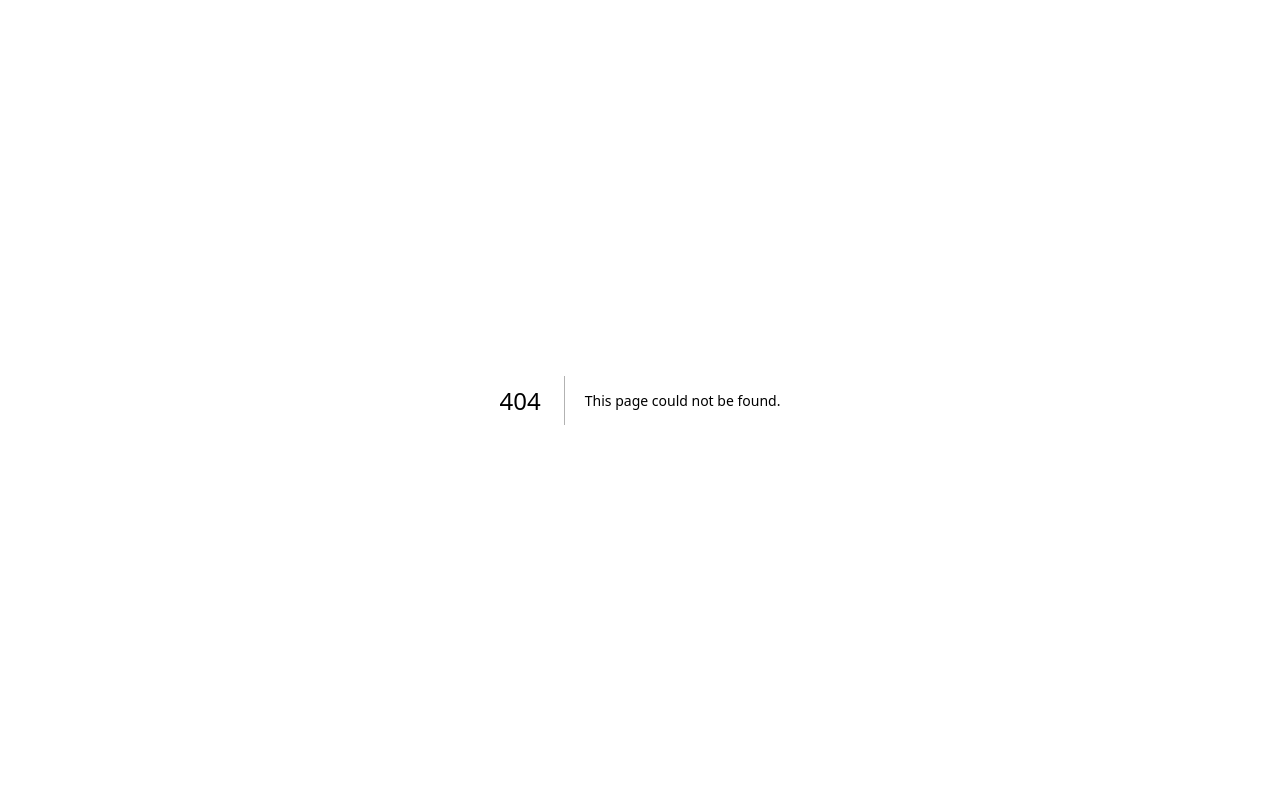
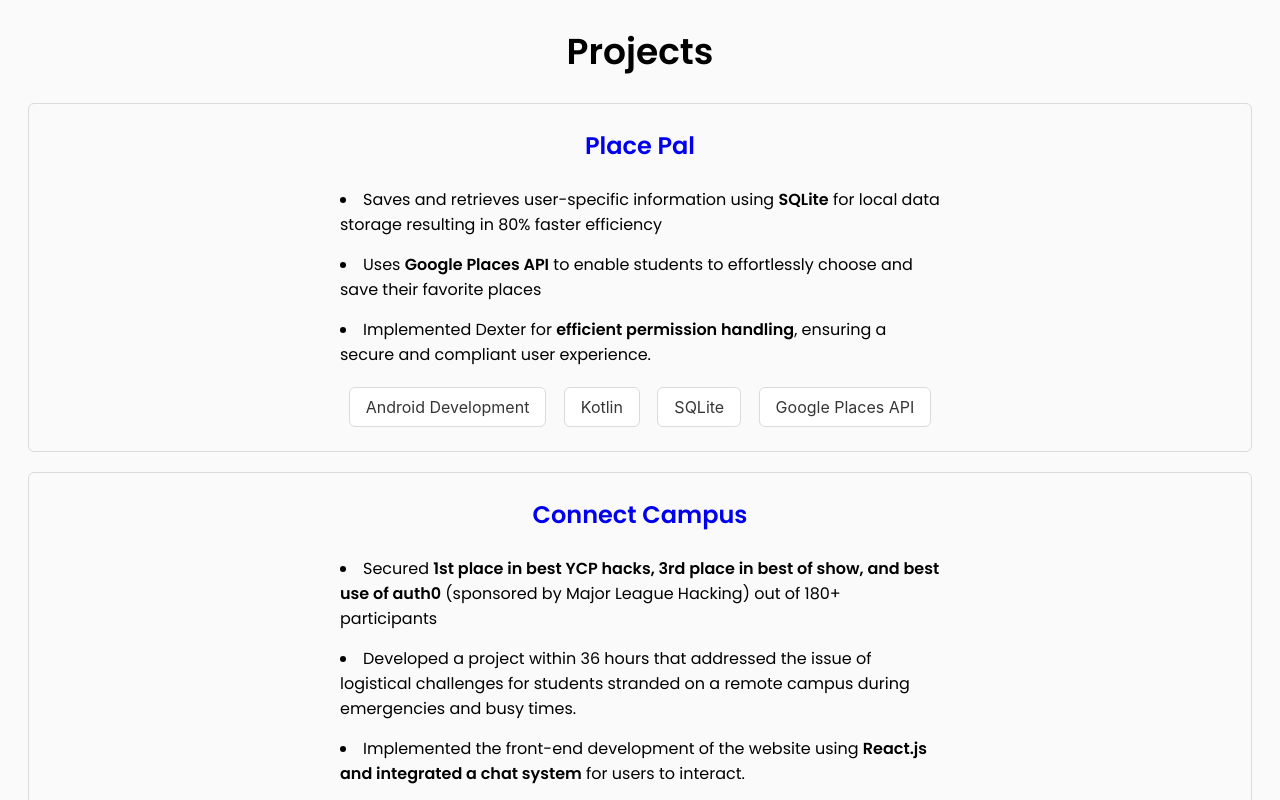
Before and after one commit to sanijcreates/personalsite, a Next.js app: page /myApps in a window 1280 px wide. Before the commit this address had no page. Shown: the top 800 px of the page. Built offline with nearby package versions, Linux system fonts and the light colour scheme.

Commit message:
new projects

```diff
--- a/next.config.js
+++ b/next.config.js
@@ -1,6 +1,17 @@
+const { hostname } = require('os')
+
 /** @type {import('next').NextConfig} */
 const nextConfig = {
   reactStrictMode: true,
 }
 
-module.exports = nextConfig
+module.exports = {
+  images: {
+    remotePatterns: [{
+      protocol: 'https',
+      hostname: 'imgur.com',
+      }
+    ]
+  },
+
+  nextConfig}
--- a/package.json
+++ b/package.json
@@ -17,10 +17,13 @@
     "@types/node": "18.15.10",
     "@types/react": "18.0.30",
     "@types/react-dom": "18.0.11",
+    "antd": "^5.11.5",
+    "bootstrap": "^5.3.2",
     "eslint": "8.36.0",
     "eslint-config-next": "13.2.4",
     "next": "13.2.4",
     "react": "18.2.0",
+    "react-bootstrap": "^2.9.1",
     "react-dom": "18.2.0",
     "react-icons": "^4.8.0",
     "typescript": "5.0.2"
--- /dev/null
+++ b/pages/appCard.tsx
@@ -0,0 +1,40 @@
+import {useState} from 'react'
+import styles from '@/styles/Card.module.css'
+import Image from 'next/image'
+import Carousel from 'react-bootstrap/Carousel';
+
+const AppUI = (props: any) => {
+    const [display, setDisplay] = useState(true)
+
+    const onChange = (currentSlide: number) => {
+        console.log(currentSlide);
+      };
+
+    const contentStyle: React.CSSProperties = {
+        margin: 0,
+        height: '160px',
+        color: 'black',
+        lineHeight: '160px',
+        textAlign: 'center',
+        background: 'blue',
+    };
+
+    return (
+        <div className={styles.mainContainer}>
+            <div className={styles.appContainer}>
+                <div className={styles.gifInfo}>
+                    <a href={props.github} target='_blank'><p className={styles.title}>{props.title}</p></a>
+                    <div className={styles.desc} dangerouslySetInnerHTML={{__html: props.details}}></div>
+                    <div className={styles.techs}>
+                        {props.tech && props.tech.map((el:any, index:any) => (
+                            <span className={styles.button60} key = {index}>{el}</span>
+                        ))}
+                    </div>
+                </div>
+            </div>
+        </div>
+
+            );
+        }
+
+export default AppUI;
--- a/pages/index.tsx
+++ b/pages/index.tsx
@@ -5,6 +5,7 @@
 import Projects from './projects'
 import Education from './education'
 import Footer from './footer'
+import MyApps from './myApps'
 
 export default function Home() {
   return (
@@ -19,8 +20,9 @@
       <main className={styles.main}>
         <Header />
         <Intro />
-        <Projects />
-        <Education />
+        {/* <Projects /> */}
+        <MyApps />
+        {/* <Education /> */}
         <Footer />
       </main>
     </>
--- /dev/null
+++ b/pages/myApps.tsx
@@ -0,0 +1,38 @@
+import styles from '@/styles/Card.module.css'
+import AppUI from './appCard'
+
+export default function MyApps() {
+    return (
+        <div>
+            <a id = "myApps">
+                <h1 className={styles.subtitle}>Projects</h1>
+            </a>
+            <div>
+                <AppUI
+                id = "1"
+                src = ""
+                github = "https://github.com/sanijcreates/Place-Pal"
+                title = "Place Pal"
+                details = "<ui><li style='padding-bottom:  15px'>Saves and retrieves user-specific information using <strong>SQLite</strong> for local data storage resulting in 80% faster efficiency</li><li style='padding-bottom:  15px'>Uses <strong>Google Places API</strong> to enable students to effortlessly choose and save their favorite places</li><li>Implemented Dexter for <strong>efficient permission handling</strong>, ensuring a secure and compliant user experience.</li></ui>"
+                tech = {["Android Development", "Kotlin", "SQLite", "Google Places API"]}
+                />
+                <AppUI
+                id = "2"
+                src = ""
+                github = "https://devpost.com/software/connectcampus"
+                title = "Connect Campus"
+                details = "<ui><li style='padding-bottom:  15px'>Secured <strong>1st place in best YCP hacks, 3rd place in best of show, and best use of auth0</strong> (sponsored by Major League Hacking) out of 180+ participants</li><li style='padding-bottom:  15px'> Developed a project within 36 hours that addressed the issue of logistical challenges for students stranded on a remote campus during emergencies and busy times.</li><li style='padding-bottom:  15px'>Implemented the front-end development of the website using <strong>React.js and integrated a chat system</strong> for users to interact.</li></ui>"
+                tech = {["React.js", "Express.js", "PostgreSQL", "Chat System"]}
+                />
+                <AppUI
+                id = "3"
+                src = ""
+                github = "https://github.com/sanijcreates/LibraryManagement"
+                title = "Library Management"
+                details = "<ui><li style='padding-bottom:  15px'>Developed a <strong>full-stack library management system</strong> using React and Node.js, allowing users to reserve and manage books in real-time</li><li style='padding-bottom:  15px'>Utilized <strong>RESTful API endpoints</strong> to handle CRUD operations on the backend, enabling seamless communication between the frontend and backend.</li><li>Implemented authentication and authorization mechanisms to ensure secure access to the system, with features such as login, registration, and password reset.</li></ui>"
+                tech = {["React.js", "Node.js", "RESTful API", "Prisma"]}
+                />
+            </div>
+        </div>
+    )
+}
--- a/styles/Card.module.css
+++ b/styles/Card.module.css
@@ -36,7 +36,9 @@
 }
 
 .title {
+  text-align: center;
     font-weight: bolder;
+    font-size: x-large;
 }
 .projInfo p {
     margin-left: 1rem;
@@ -133,6 +135,36 @@
   box-shadow: rgba(72, 95, 199, .25) 0 0 0 .125em;
 }
 
+.appContainer {
+  display: flex;
+  flex-direction: row;
+  align-items: center;
+  justify-content: space-around;
+   /* Add your desired space value here */
+}
+.gifInfo {
+  width: 600px
+}
+.gifContainer {
+
+}
+.img {
+  height: 50%;
+  width: 50%;
+  border-radius: 20px;
+}
+.desc {
+  padding-bottom: 20px;
+}
+.corousel {
+  width: 400px;
+}
+.subtitle {
+  text-align: center;
+}
+
+
+
 @media screen and (max-width: 768px) {
   .mainContainer {
 
```
Also changed, not shown: pages/intro.tsx (+5 -2 lines), 1 other file (tests, documents, lock files or other folders).
